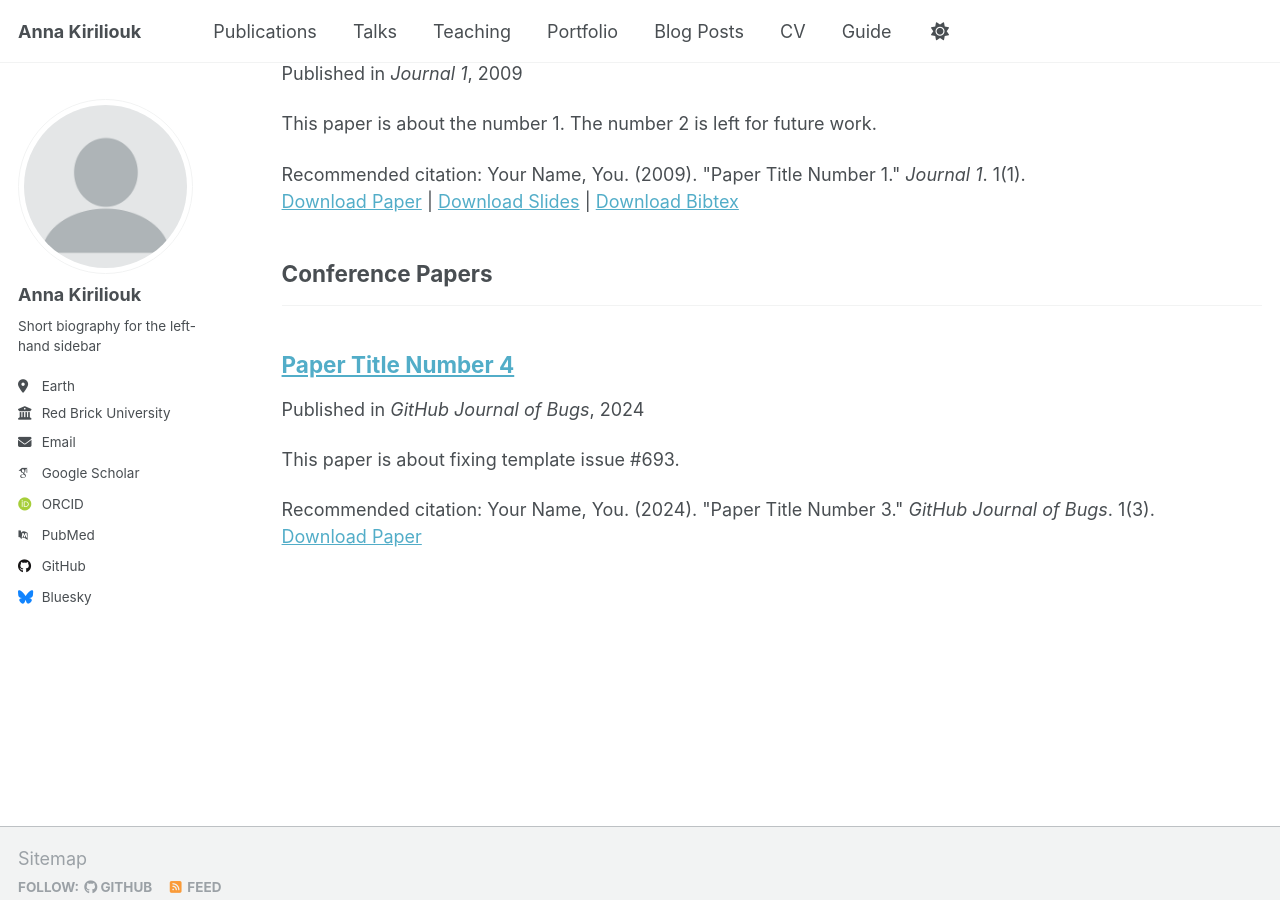
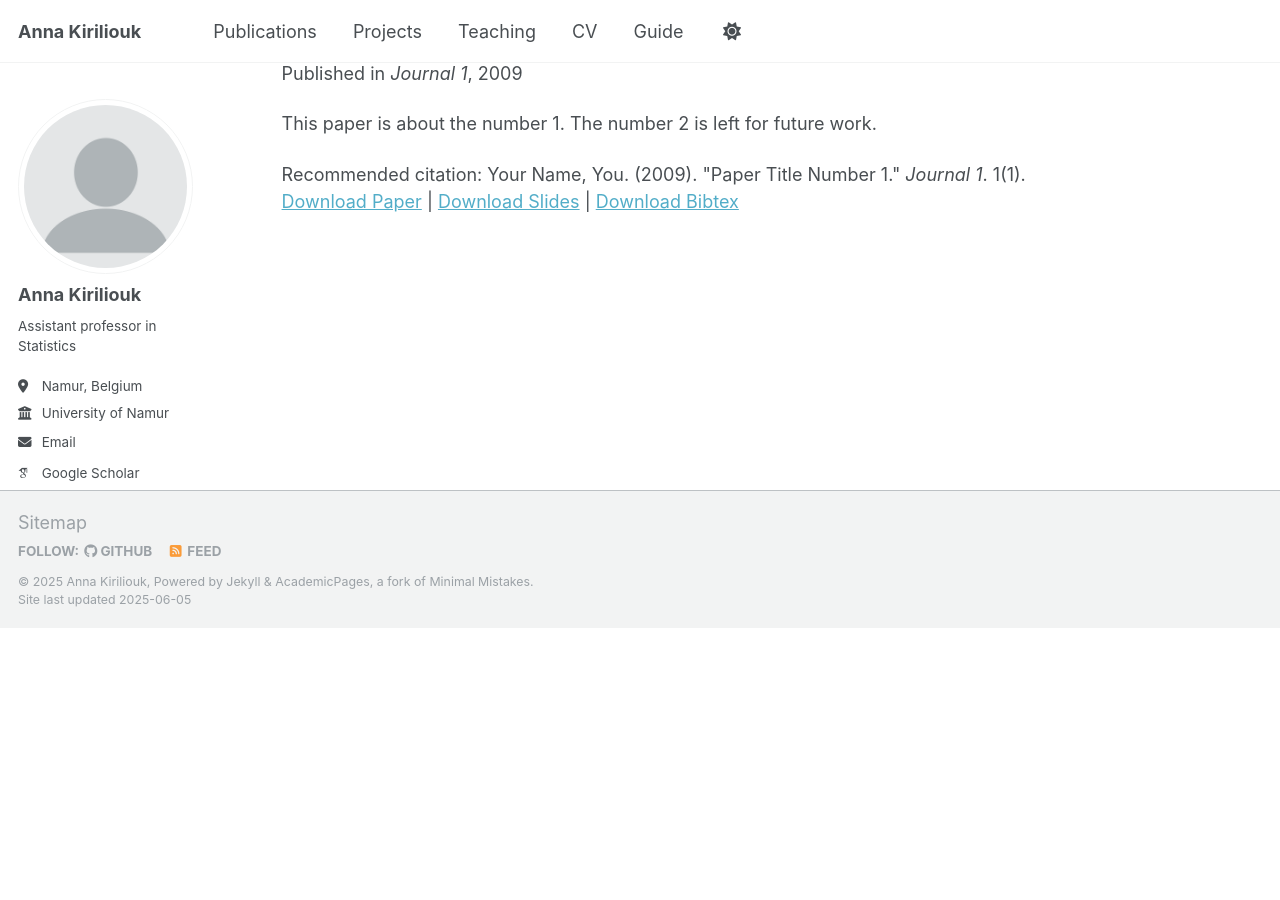
Before and after one commit to akiriliouk/akiriliouk.github.io, a Jekyll site: the page built from _pages/publications.html, in a window 1280 px wide and 900 px high, scrolled down 779 px. Built offline with Jekyll 4.4.1, drawn with Linux system fonts in a browser that asks for light colours; some web fonts are replaced; after the commit the page ends 1407 px from its top, so only the background shows below that; some of the changed text lies outside the part shown.

Commit message:
First update

```diff
--- a/_config.yml
+++ b/_config.yml
@@ -25,20 +25,20 @@ author:
   avatar           : "profile.png"
   name             : "Anna Kiriliouk"
   pronouns         : # example: "she/her"
-  bio              : "Short biography for the left-hand sidebar"
-  location         : "Earth"
-  employer         : "Red Brick University"
+  bio              : "Assistant professor in Statistics"
+  location         : "Namur, Belgium"
+  employer         : "University of Namur"
   uri              : # URL
-  email            : "none@example.org"
+  email            : "anna.kiriliouk@unamur.be"
 
   # Academic websites
   academia         : # URL
   arxiv            : # URL - Update with the correct link to your profile
-  googlescholar    : "https://scholar.google.com/citations?user=PS_CX0AAAAAJ"
+  googlescholar    : "https://scholar.google.be/citations?user=vTB1vq4AAAAJ&hl=en"
   impactstory      : # URL
-  orcid            : "http://orcid.org/yourorcidurl"
+  orcid            : "https://orcid.org/0000-0003-2977-0140"
   semantic         : # URL
-  pubmed           : "https://www.ncbi.nlm.nih.gov/pubmed/?term=john+snow"
+  pubmed           : # "https://www.ncbi.nlm.nih.gov/pubmed/?term=john+snow"
   researchgate     : # URL
   scopus           : # URL
 
@@ -51,7 +51,7 @@ author:
   stackoverflow    : # User number or user number and name (i.e., use "1" or "1/jeff-atwood")
 
   # Social media
-  bluesky          : "bsky.app" # Replace this with you Bluesky username
+  bluesky          : # "bsky.app" # Replace this with you Bluesky username
   facebook         : # Username
   flickr           : # Username
   foursquare       : # Username
@@ -60,7 +60,7 @@ author:
   keybase          : # Username
   instagram        : # Username
   lastfm           : # Username
-  linkedin         : # Username
+  linkedin         : Anna Kiriliouk
   mastodon         : # URL
   medium           : # URL
   pinterest        : # Username
@@ -78,12 +78,12 @@ author:
 
 # Publication Category - The following the list of publication categories and their headings
 publication_category:
-  books:
-    title: 'Books'
+  preprints:
+    title: 'Preprints'
   manuscripts:
-    title: 'Journal Articles'
-  conferences:
-    title: 'Conference Papers'
+    title: 'Peer-reviewed articles'
+  chapters:
+    title: 'Book chapters'
 
 # Site Settings
 teaser                   :  # filename of teaser fallback teaser image placed in /images/, .e.g. "500x300.png"
--- a/_data/navigation.yml
+++ b/_data/navigation.yml
@@ -11,17 +11,11 @@ main:
   - title: "Publications"
     url: /publications/
 
-  - title: "Talks"
-    url: /talks/
+  - title: "Projects"
+    url: /projects/
 
   - title: "Teaching"
     url: /teaching/
-
-  - title: "Portfolio"
-    url: /portfolio/
-
-  - title: "Blog Posts"
-    url: /year-archive/
 
   - title: "CV"
     url: /cv/
--- /dev/null
+++ b/_pages/projects.md
@@ -0,0 +1,61 @@
+---
+layout: archive
+title: "Projects"
+permalink: /projects/
+---
+
+{% include base_path %}
+
+Education
+======
+* Ph.D in Version Control Theory, GitHub University, 2018 (expected)
+* M.S. in Jekyll, GitHub University, 2014
+* B.S. in GitHub, GitHub University, 2012
+
+Work experience
+======
+* Spring 2024: Academic Pages Collaborator
+  * GitHub University
+  * Duties includes: Updates and improvements to template
+  * Supervisor: The Users
+
+* Fall 2015: Research Assistant
+  * GitHub University
+  * Duties included: Merging pull requests
+  * Supervisor: Professor Hub
+
+* Summer 2015: Research Assistant
+  * GitHub University
+  * Duties included: Tagging issues
+  * Supervisor: Professor Git
+
+Skills
+======
+* Skill 1
+* Skill 2
+  * Sub-skill 2.1
+  * Sub-skill 2.2
+  * Sub-skill 2.3
+* Skill 3
+
+Publications
+======
+  <ul>{% for post in site.publications reversed %}
+    {% include archive-single-cv.html %}
+  {% endfor %}</ul>
+
+Talks
+======
+  <ul>{% for post in site.talks reversed %}
+    {% include archive-single-talk-cv.html  %}
+  {% endfor %}</ul>
+
+Teaching
+======
+  <ul>{% for post in site.teaching reversed %}
+    {% include archive-single-cv.html %}
+  {% endfor %}</ul>
+
+Service and leadership
+======
+* Currently signed in to 43 different slack teams
```
Also changed, not shown: _pages/about.md (+9 -13 lines), 1 other file.
